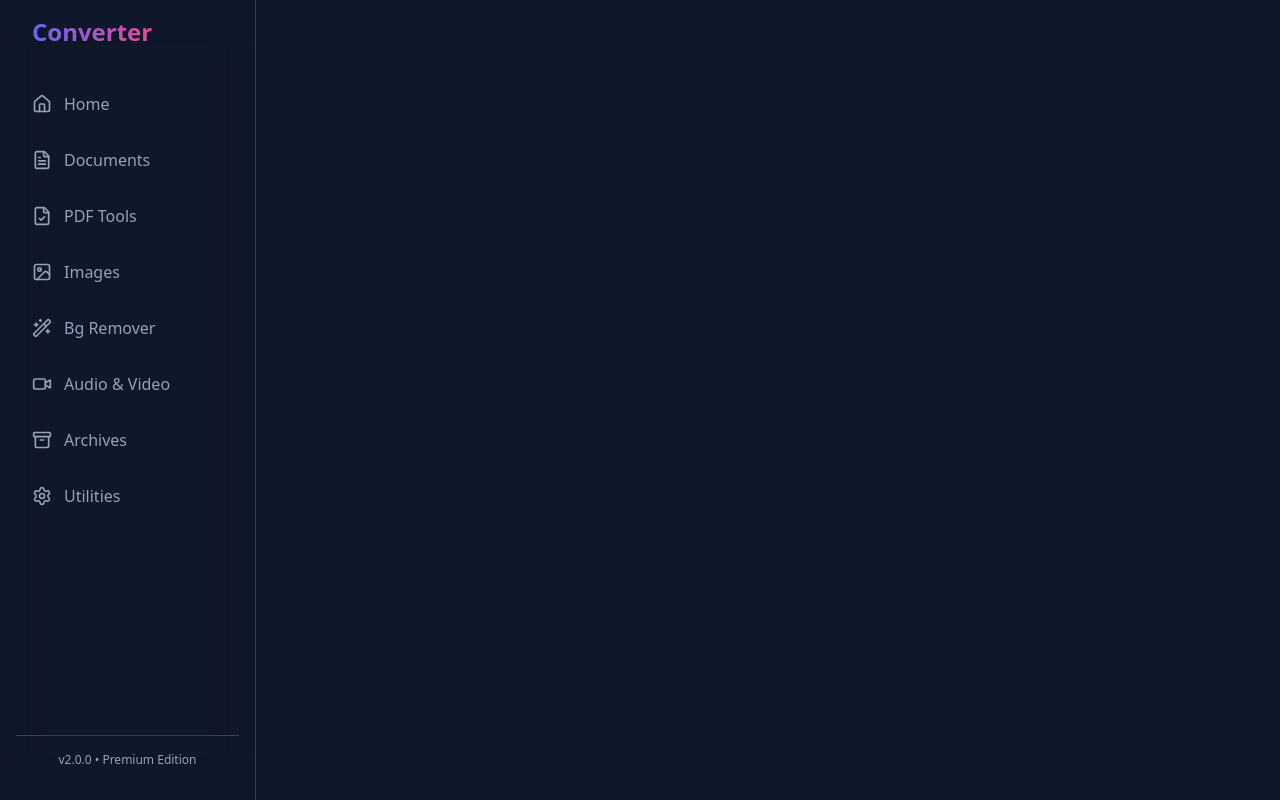
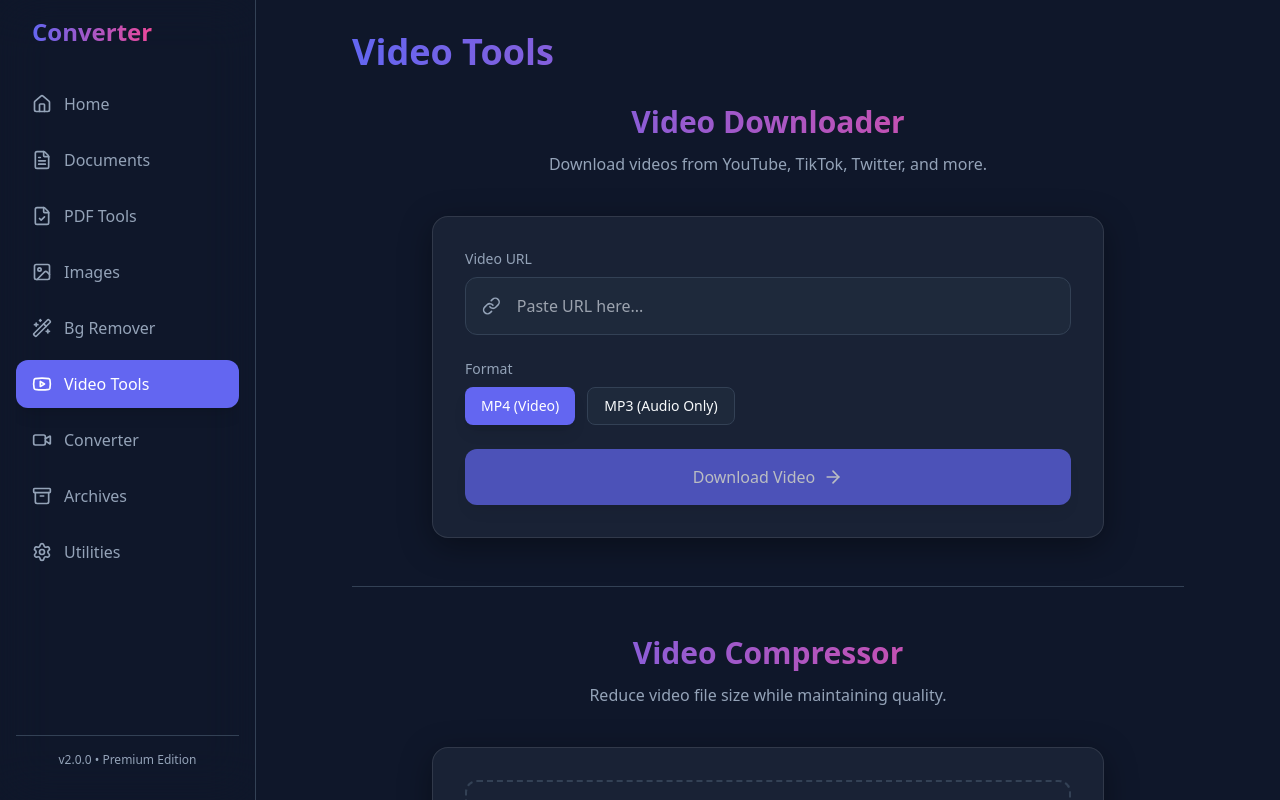
Before and after one commit to chasadch/converter, a React app in the folder frontend/: page /video-tools in a window 1280 px wide. Shown: the top 800 px of the page. Built offline with nearby package versions, Linux system fonts and the light colour scheme; the HTML template or start-up script is replaced by a standard one.

Commit message:
Refactor Video Tools into separate section

```diff
--- a/frontend/src/App.jsx
+++ b/frontend/src/App.jsx
@@ -10,6 +10,7 @@ import Archives from './pages/Archives';
 import Utils from './pages/Utils';
 import BackgroundRemover from './pages/BackgroundRemover';
 import PdfTools from './pages/PdfTools';
+import VideoTools from './pages/VideoTools';
 
 function App() {
   const [isSidebarOpen, setIsSidebarOpen] = useState(false);
@@ -44,6 +45,7 @@ function App() {
               <Route path="/images" element={<Images />} />
               <Route path="/bg-remover" element={<BackgroundRemover />} />
               <Route path="/media" element={<Media />} />
+              <Route path="/video-tools" element={<VideoTools />} />
               <Route path="/archives" element={<Archives />} />
               <Route path="/utils" element={<Utils />} />
             </Routes>
--- a/frontend/src/components/Sidebar.jsx
+++ b/frontend/src/components/Sidebar.jsx
@@ -1,4 +1,4 @@
-import { FileText, Image, Video, Archive, Settings, Home, X, Wand2, FileCheck } from 'lucide-react';
+import { FileText, Image, Video, Archive, Settings, Home, X, Wand2, FileCheck, Youtube } from 'lucide-react';
 import { Link, useLocation } from 'react-router-dom';
 
 const Sidebar = ({ isOpen, onClose }) => {
@@ -10,7 +10,8 @@ const Sidebar = ({ isOpen, onClose }) => {
         { path: '/pdf-tools', label: 'PDF Tools', icon: FileCheck },
         { path: '/images', label: 'Images', icon: Image },
         { path: '/bg-remover', label: 'Bg Remover', icon: Wand2 },
-        { path: '/media', label: 'Audio & Video', icon: Video },
+        { path: '/video-tools', label: 'Video Tools', icon: Youtube },
+        { path: '/media', label: 'Converter', icon: Video },
         { path: '/archives', label: 'Archives', icon: Archive },
         { path: '/utils', label: 'Utilities', icon: Settings },
     ];
--- a/frontend/src/pages/Home.jsx
+++ b/frontend/src/pages/Home.jsx
@@ -1,13 +1,14 @@
 import React from 'react';
 import { Link } from 'react-router-dom';
-import { FileText, Image, Video, Archive, Settings, ArrowRight, Wand2 } from 'lucide-react';
+import { FileText, Image, Video, Archive, Settings, ArrowRight, Wand2, Youtube } from 'lucide-react';
 
 const Home = () => {
     const cards = [
         { title: 'Documents', icon: FileText, path: '/documents', desc: 'PDF, Word, Excel, Markdown' },
         { title: 'Images', icon: Image, path: '/images', desc: 'JPG, PNG, WebP, GIF' },
         { title: 'Bg Remover', icon: Wand2, path: '/bg-remover', desc: 'AI Background Removal' },
-        { title: 'Audio & Video', icon: Video, path: '/media', desc: 'MP4, MP3, WAV, AVI' },
+        { title: 'Video Tools', icon: Youtube, path: '/video-tools', desc: 'Download & Compress' },
+        { title: 'Converter', icon: Video, path: '/media', desc: 'MP4, MP3, WAV, AVI' },
         { title: 'Archives', icon: Archive, path: '/archives', desc: 'Zip Extraction & Creation' },
         { title: 'Utilities', icon: Settings, path: '/utils', desc: 'Base64, JSON, YAML' },
     ];
--- a/frontend/src/pages/Media.jsx
+++ b/frontend/src/pages/Media.jsx
@@ -1,41 +1,11 @@
 import React from 'react';
 import Converter from '../components/Converter';
-import UrlConverter from '../components/UrlConverter';
 
 const Media = () => {
     return (
         <div className="p-8 max-w-4xl mx-auto">
-            <h1 className="text-4xl font-bold mb-8 gradient-text">Audio & Video Tools</h1>
+            <h1 className="text-4xl font-bold mb-8 gradient-text">Audio & Video Converter</h1>
 
-            <div className="space-y-12">
-                <UrlConverter
-                    title="Video Downloader"
-                    description="Download videos from YouTube, TikTok, Twitter, and more."
-                    endpoint="/convert/media/download"
-                    buttonLabel="Download Video"
-                    formats={[
-                        { value: 'mp4', label: 'MP4 (Video)' },
-                        { value: 'mp3', label: 'MP3 (Audio Only)' }
-                    ]}
-                />
-
-                <div className="border-t border-border pt-12">
-                    <Converter
-                        title="Video Compressor"
-                        description="Reduce video file size while maintaining quality."
-                        endpoint="/convert/media/compress"
-                        acceptedFileTypes="video/*"
-                        optionLabel="Compression Level"
-                        defaultOption="28"
-                        conversionOptions={[
-                            { value: '23', label: 'High Quality (Larger)' },
-                            { value: '28', label: 'Balanced (Recommended)' },
-                            { value: '35', label: 'High Compression (Smaller)' }
-                        ]}
-                    />
-                </div>
-
-                <div className="border-t border-border pt-12">
             <Converter
                 title="Format Converter"
                 description="Convert video and audio files to different formats."
@@ -55,8 +25,6 @@ const Media = () => {
                 ]}
             />
         </div>
-            </div>
-        </div>
     );
 };
 
--- /dev/null
+++ b/frontend/src/pages/VideoTools.jsx
@@ -0,0 +1,42 @@
+import React from 'react';
+import Converter from '../components/Converter';
+import UrlConverter from '../components/UrlConverter';
+
+const VideoTools = () => {
+    return (
+        <div className="p-8 max-w-4xl mx-auto">
+            <h1 className="text-4xl font-bold mb-8 gradient-text">Video Tools</h1>
+
+            <div className="space-y-12">
+                <UrlConverter
+                    title="Video Downloader"
+                    description="Download videos from YouTube, TikTok, Twitter, and more."
+                    endpoint="/convert/media/download"
+                    buttonLabel="Download Video"
+                    formats={[
+                        { value: 'mp4', label: 'MP4 (Video)' },
+                        { value: 'mp3', label: 'MP3 (Audio Only)' }
+                    ]}
+                />
+
+                <div className="border-t border-border pt-12">
+                    <Converter
+                        title="Video Compressor"
+                        description="Reduce video file size while maintaining quality."
+                        endpoint="/convert/media/compress"
+                        acceptedFileTypes="video/*"
+                        optionLabel="Compression Level"
+                        defaultOption="28"
+                        conversionOptions={[
+                            { value: '23', label: 'High Quality (Larger)' },
+                            { value: '28', label: 'Balanced (Recommended)' },
+                            { value: '35', label: 'High Compression (Smaller)' }
+                        ]}
+                    />
+                </div>
+            </div>
+        </div>
+    );
+};
+
+export default VideoTools;
```
Lines whose indentation alone changed are shown as unchanged.
